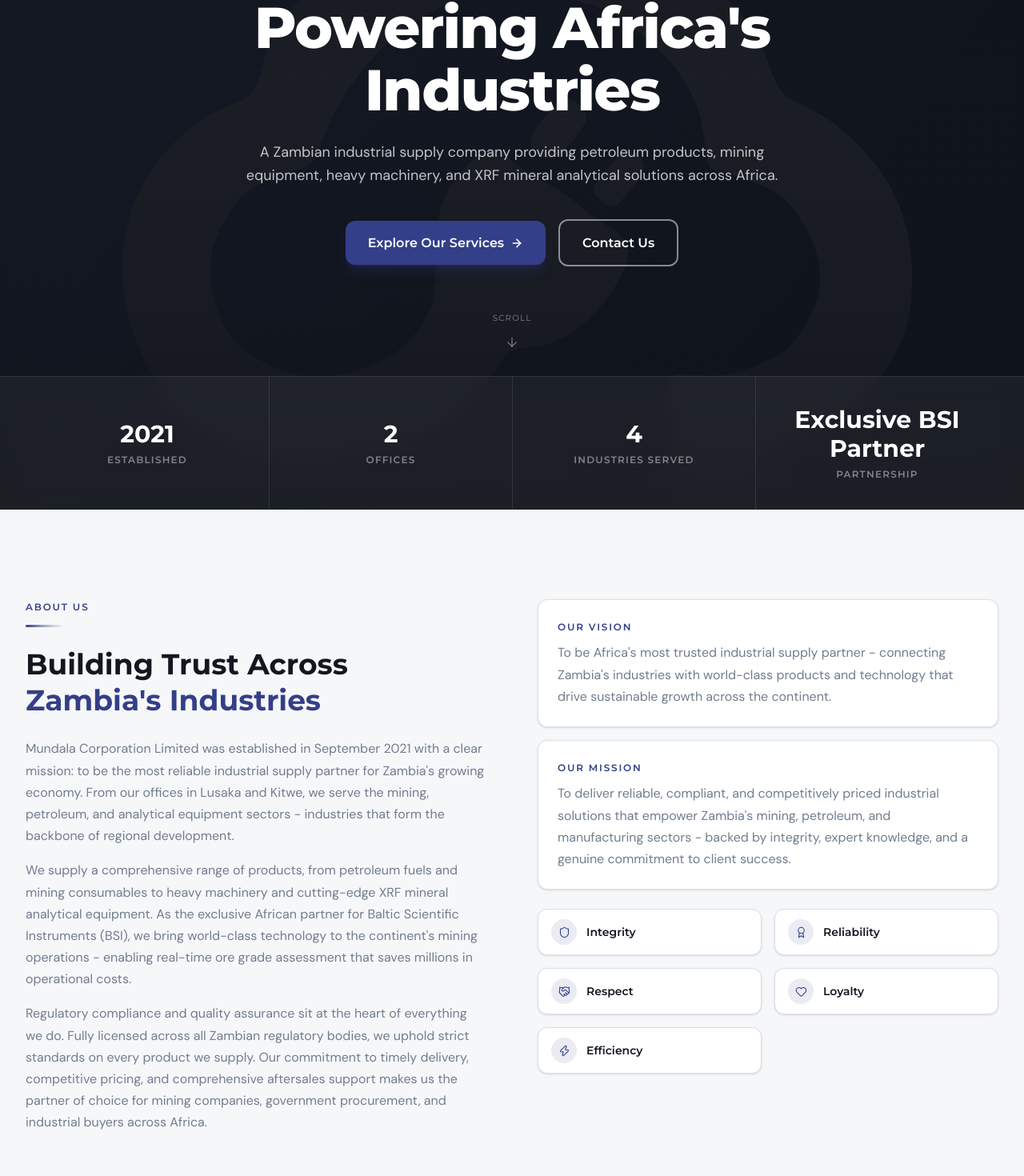
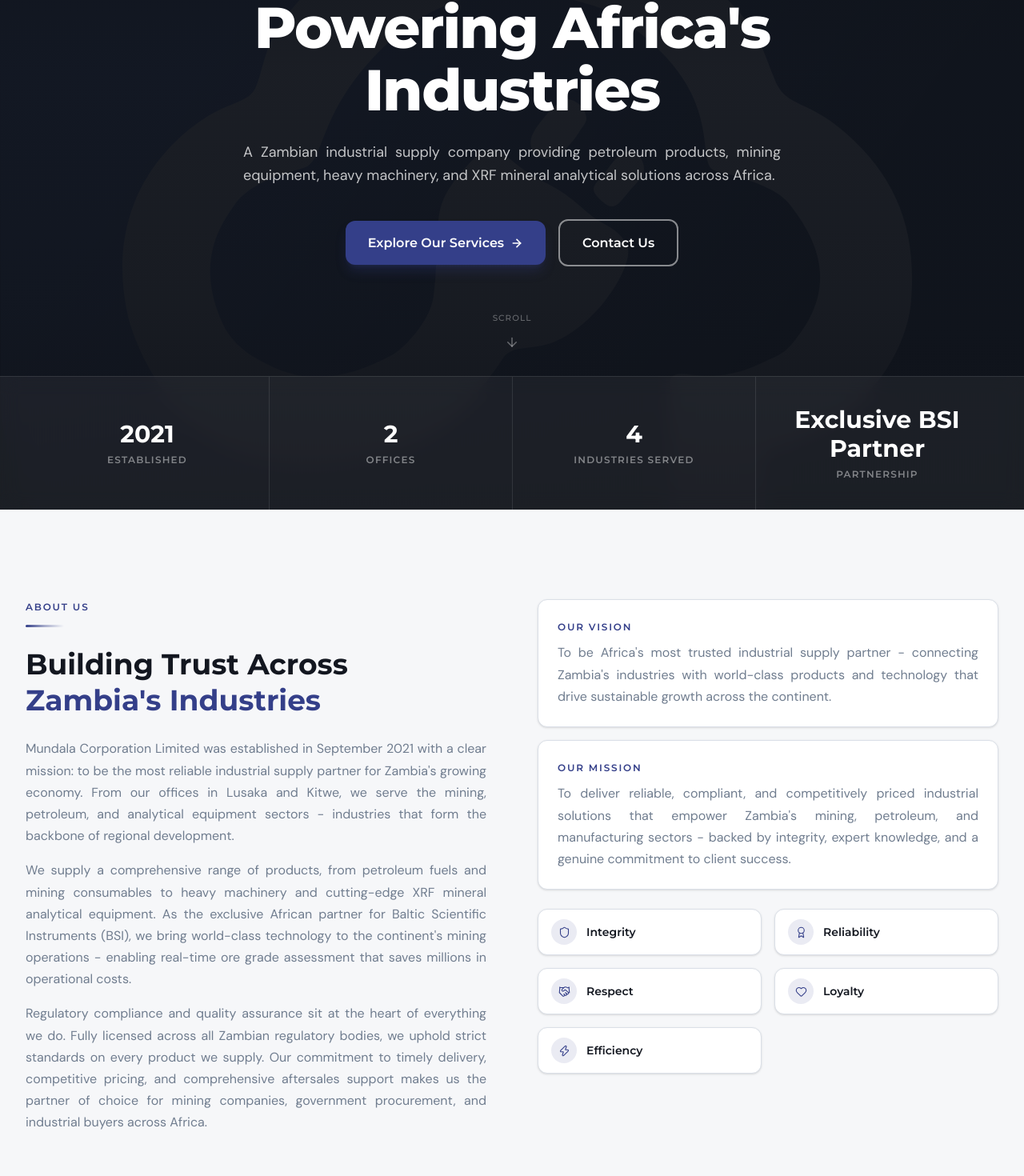
Before and after one commit to Pietrols/mundala-corp, a Next.js app: page / in a window 1280 px wide. Shown: the part 163-1633 px from the top of the page at 80% size. Built offline with nearby package versions, Linux system fonts and the light colour scheme.

Commit message:
fix: apply justify text across all body copy components

```diff
--- a/src/app/not-found.tsx
+++ b/src/app/not-found.tsx
@@ -7,7 +7,7 @@ export default function NotFound() {
       <h1 className="font-display text-4xl font-bold text-foreground">
         Page Not Found
       </h1>
-      <p className="text-muted-foreground max-w-md">
+      <p className="text-muted-foreground max-w-md text-justify">
         The page you&apos;re looking for doesn&apos;t exist.
       </p>
       <Link
--- a/src/components/layout/Footer.tsx
+++ b/src/components/layout/Footer.tsx
@@ -30,7 +30,7 @@ export default function Footer() {
                 {" "}Corp
               </span>
             </a>
-            <p className="mb-5 text-sm leading-relaxed text-white/50">
+            <p className="mb-5 text-sm leading-relaxed text-white/50 text-justify">
               {COMPANY_INFO.description}
             </p>
             {/* Social placeholder icons */}
--- a/src/components/sections/About.tsx
+++ b/src/components/sections/About.tsx
@@ -62,7 +62,7 @@ export default function About() {
             </h2>
 
             <div className="space-y-4 text-muted-foreground">
-              <p>
+              <p className="text-justify">
                 Mundala Corporation Limited was established in September 2021
                 with a clear mission: to be the most reliable industrial supply
                 partner for Zambia&apos;s growing economy. From our offices in
@@ -70,7 +70,7 @@ export default function About() {
                 equipment sectors - industries that form the backbone of
                 regional development.
               </p>
-              <p>
+              <p className="text-justify">
                 We supply a comprehensive range of products, from petroleum
                 fuels and mining consumables to heavy machinery and cutting-edge
                 XRF mineral analytical equipment. As the exclusive African
@@ -79,7 +79,7 @@ export default function About() {
                 - enabling real-time ore grade assessment that saves millions in
                 operational costs.
               </p>
-              <p>
+              <p className="text-justify">
                 Regulatory compliance and quality assurance sit at the heart of
                 everything we do. Fully licensed across all Zambian regulatory
                 bodies, we uphold strict standards on every product we supply.
@@ -96,7 +96,7 @@ export default function About() {
             {/* Vision card */}
             <div className="rounded-xl border border-border bg-card p-6 shadow-sm">
               <p className="micro-label mb-2">Our Vision</p>
-              <p className="text-muted-foreground">
+              <p className="text-muted-foreground text-justify">
                 To be Africa&apos;s most trusted industrial supply partner -
                 connecting Zambia&apos;s industries with world-class products
                 and technology that drive sustainable growth across the
@@ -107,7 +107,7 @@ export default function About() {
             {/* Mission card */}
             <div className="mt-4 rounded-xl border border-border bg-card p-6 shadow-sm">
               <p className="micro-label mb-2">Our Mission</p>
-              <p className="text-muted-foreground">
+              <p className="text-muted-foreground text-justify">
                 To deliver reliable, compliant, and competitively priced
                 industrial solutions that empower Zambia&apos;s mining,
                 petroleum, and manufacturing sectors - backed by integrity,
--- a/src/components/sections/BSIPartnership.tsx
+++ b/src/components/sections/BSIPartnership.tsx
@@ -38,7 +38,7 @@ export default function BSIPartnership() {
               <span className="text-white">in Africa</span>
             </h2>
 
-            <p className="mb-8 leading-relaxed text-muted-foreground">
+            <p className="mb-8 leading-relaxed text-muted-foreground text-justify">
               Through our exclusive partnership with Baltic Scientific
               Instruments, Mundala brings the world&apos;s most advanced on-line
               XRF mineral analysis technology to African mining operations -
@@ -54,7 +54,7 @@ export default function BSIPartnership() {
                     className="mt-0.5 shrink-0 text-accent"
                     strokeWidth={2}
                   />
-                  <span className="text-sm leading-relaxed text-foreground">
+                  <span className="text-sm leading-relaxed text-foreground text-justify">
                     {item}
                   </span>
                 </li>
--- a/src/components/sections/Departments.tsx
+++ b/src/components/sections/Departments.tsx
@@ -81,7 +81,7 @@ function DepartmentContent({ service }: { service: Service }) {
         </div>
 
         {/* Description */}
-        <p className="mb-7 leading-relaxed text-muted-foreground">
+        <p className="mb-7 leading-relaxed text-muted-foreground text-justify">
           {service.description}
         </p>
 
--- a/src/components/sections/Hero.tsx
+++ b/src/components/sections/Hero.tsx
@@ -164,7 +164,7 @@ export default function Hero() {
             animate="visible"
             variants={fadeUp}
             className="mx-auto mb-10 max-w-2xl leading-relaxed text-white/75
-                       text-base sm:text-lg"
+                       text-base sm:text-lg text-justify"
           >
             {COMPANY_INFO.description}
           </motion.p>
--- a/src/components/sections/ServiceDetail.tsx
+++ b/src/components/sections/ServiceDetail.tsx
@@ -168,7 +168,7 @@ export default function ServiceDetailModal({
                 </div>
 
                 {/* Detailed description */}
-                <p className="mb-8 leading-relaxed text-muted-foreground">
+                <p className="mb-8 leading-relaxed text-muted-foreground text-justify">
                   {service.detailedDescription}
                 </p>
 
@@ -244,7 +244,7 @@ export default function ServiceDetailModal({
                 {/* Value proposition */}
                 {service.valueProp && (
                   <div className="mb-6 rounded-xl border border-white/10 bg-white/5 p-4">
-                    <p className="text-sm leading-relaxed text-white/70">
+                    <p className="text-sm leading-relaxed text-white/70 text-justify">
                       <span className="font-semibold text-white">
                         Why Mundala:{" "}
                       </span>
--- a/src/components/sections/Services.tsx
+++ b/src/components/sections/Services.tsx
@@ -120,7 +120,7 @@ export default function Services() {
                       </div>
 
                       {/* Description */}
-                      <p className="line-clamp-2 text-sm leading-relaxed text-slate-400">
+                      <p className="line-clamp-2 text-sm leading-relaxed text-slate-400 text-justify">
                         {service.description}
                       </p>
 
--- a/src/components/sections/WhyChooseUs.tsx
+++ b/src/components/sections/WhyChooseUs.tsx
@@ -122,7 +122,7 @@ export default function WhyChooseUs() {
               </h3>
 
               {/* Description */}
-              <p className="text-sm leading-relaxed text-muted-foreground">
+              <p className="text-sm leading-relaxed text-muted-foreground text-justify">
                 {description}
               </p>
             </motion.div>
```
